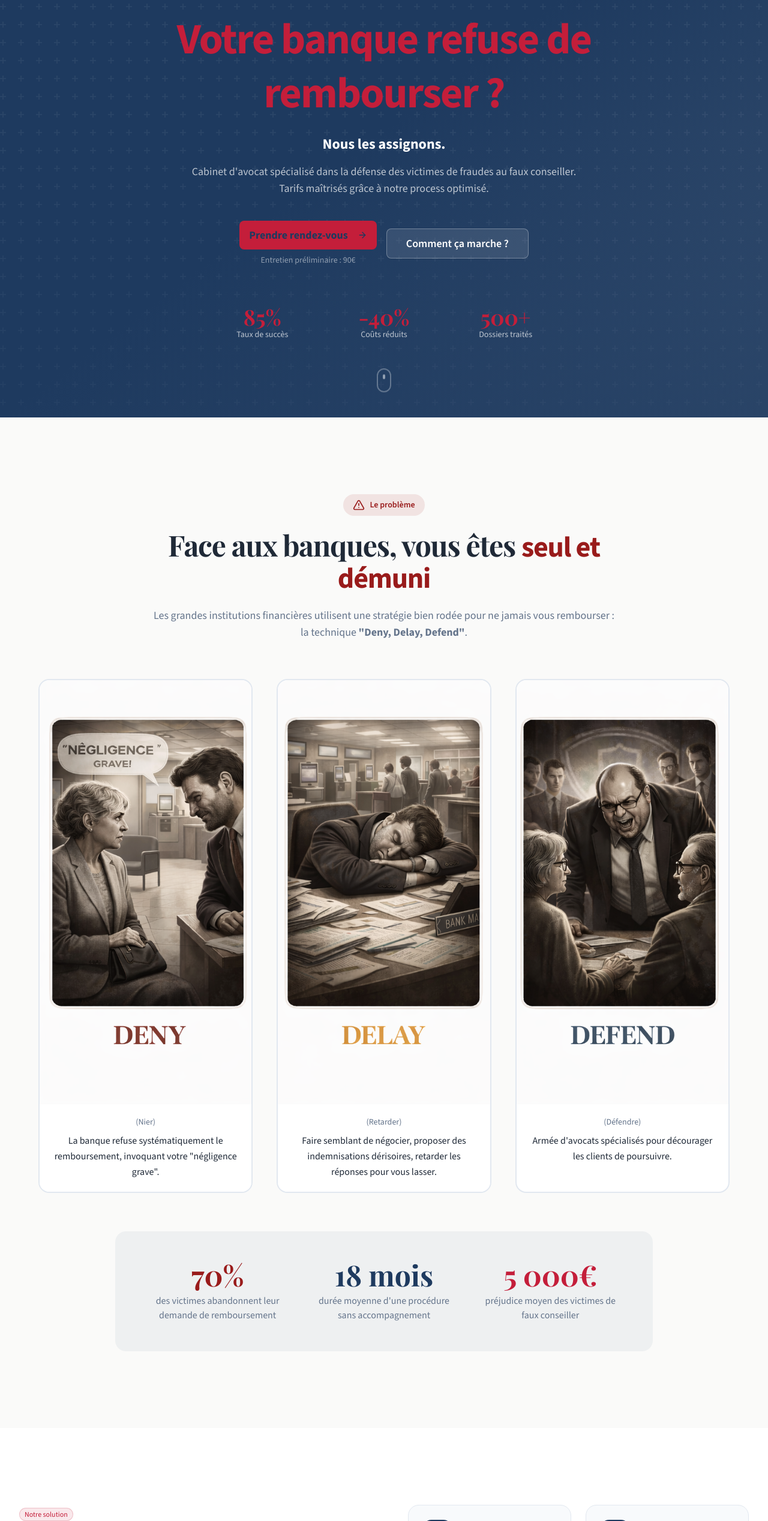
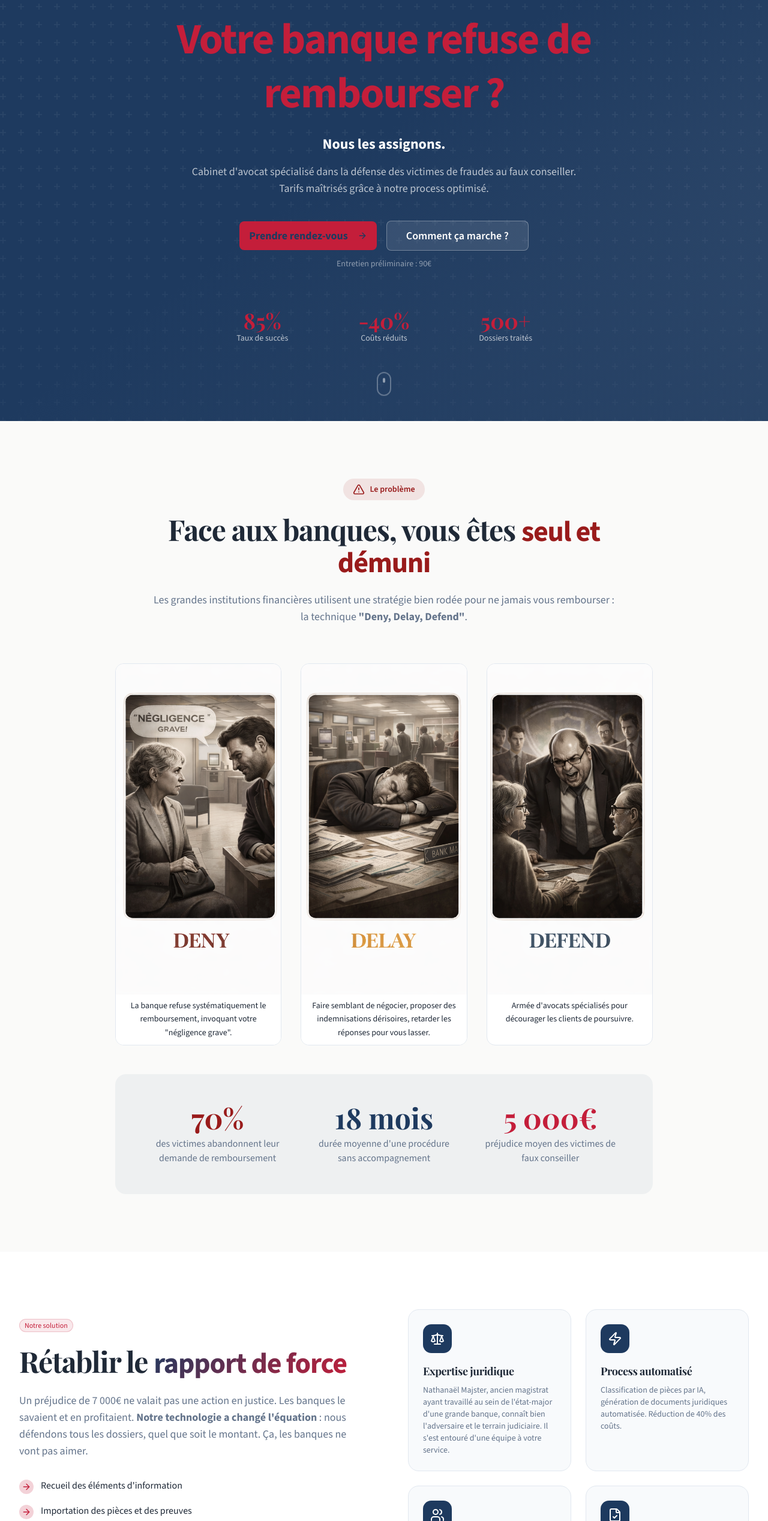
Before and after one commit to NMajster/Corentin-app, a Next.js app: page / in a window 1280 px wide. Shown: the part 264-2800 px from the top of the page at 60% size. Built offline with nearby package versions, Linux system fonts and the light colour scheme.

Commit message:
Landing page et confirmation: textes commerciaux, pricing simplifie, incitation import pieces

```diff
--- a/src/app/(booking)/rendez-vous/confirmation/page.tsx
+++ b/src/app/(booking)/rendez-vous/confirmation/page.tsx
@@ -170,56 +170,73 @@ function ConfirmationContent() {
           </CardContent>
         </Card>
 
-        {/* Actions */}
+        {/* Ajouter au calendrier si date disponible */}
         {formattedDate && (
-          <div className="grid sm:grid-cols-2 gap-4 mb-8">
+          <div className="mb-6">
             <a href={generateCalendarLink()} target="_blank" rel="noopener noreferrer">
-              <Button variant="outline" className="w-full h-14">
+              <Button variant="outline" className="w-full h-12">
                 <CalendarPlus className="w-5 h-5 mr-2" />
                 Ajouter au calendrier
               </Button>
             </a>
-            <Link href="/dashboard">
-              <Button className="w-full h-14">
-                Accéder à mon espace
-              </Button>
-            </Link>
           </div>
         )}
 
-        {!formattedDate && (
-          <div className="mb-8">
-            <Link href="/dashboard">
-              <Button className="w-full h-14">
-                Accéder à mon espace
+        {/* Appel à l'action - Import de pièces */}
+        <Card className="bg-emerald-50 border-emerald-200 mb-4">
+          <CardContent className="p-6">
+            <h3 className="font-serif font-bold text-lg mb-3 text-emerald-700">
+              ✨ Préparez votre entretien dès maintenant
+            </h3>
+            <p className="text-foreground mb-4">
+              Pour un entretien efficace, <strong>importez vos pièces</strong> dans votre espace client.
+              Plus votre dossier sera complet, plus l&apos;avocat pourra vous conseiller précisément.
+            </p>
+            <Link href="/dashboard/pieces">
+              <Button className="w-full bg-emerald-600 hover:bg-emerald-700 text-white">
+                Importer mes pièces maintenant
               </Button>
             </Link>
-          </div>
-        )}
+          </CardContent>
+        </Card>
+
+        {/* Lien discret vers l'espace */}
+        <p className="text-center text-sm text-muted-foreground mb-6">
+          Vous pourrez reprendre l&apos;import à tout moment depuis{" "}
+          <Link href="/dashboard" className="text-primary hover:underline font-medium">
+            votre espace personnel
+          </Link>
+        </p>
 
         {/* Info prochaines étapes */}
         <Card className="bg-primary text-white">
           <CardContent className="p-6">
             <h3 className="font-serif font-bold text-lg mb-4">
-              Prochaines étapes
+              Conseils pour vos pièces
             </h3>
             <ul className="space-y-3 text-white/90">
               <li className="flex items-start gap-3">
                 <Badge className="bg-white/20 text-white mt-0.5">1</Badge>
                 <span>
-                  Vous recevrez un lien de visioconférence par email avant le rendez-vous
+                  <strong>Scannez proprement</strong> vos documents (photos nettes, lisibles, pas de flou)
                 </span>
               </li>
               <li className="flex items-start gap-3">
                 <Badge className="bg-white/20 text-white mt-0.5">2</Badge>
                 <span>
-                  Préparez les documents relatifs à votre fraude (relevés, captures d&apos;écran, échanges avec la banque)
+                  <strong>Ordre chronologique</strong> : classez vos pièces par date (les plus anciennes en premier)
                 </span>
               </li>
               <li className="flex items-start gap-3">
                 <Badge className="bg-white/20 text-white mt-0.5">3</Badge>
                 <span>
-                  Notez les dates clés et montants concernés pour faciliter l&apos;entretien
+                  <strong>Décrivez chaque pièce</strong> : ajoutez une courte description pour aider l&apos;avocat (ex: "Relevé BNP octobre 2024 - virement frauduleux de 3000€")
+                </span>
+              </li>
+              <li className="flex items-start gap-3">
+                <Badge className="bg-white/20 text-white mt-0.5">4</Badge>
+                <span>
+                  <strong>Rédigez un résumé</strong> : dates clés, montants, chronologie des faits. Soyez concis et factuel.
                 </span>
               </li>
             </ul>
--- a/src/components/landing/CTA.tsx
+++ b/src/components/landing/CTA.tsx
@@ -3,7 +3,7 @@ import { ArrowRight, Phone, Mail, Clock } from "lucide-react";
 
 export function CTA() {
   return (
-    <section className="py-20 lg:py-32 bg-gradient-hero relative overflow-hidden">
+    <section className="py-16 lg:py-24 bg-gradient-hero relative overflow-hidden">
       {/* Motifs décoratifs */}
       <div className="absolute inset-0 opacity-10">
         <div
--- a/src/components/landing/FAQ.tsx
+++ b/src/components/landing/FAQ.tsx
@@ -46,7 +46,7 @@ export function FAQ() {
   ];
 
   return (
-    <section id="faq" className="py-20 lg:py-32 bg-muted/30">
+    <section id="faq" className="py-16 lg:py-24 bg-muted/30">
       <div className="container mx-auto px-4 sm:px-6 lg:px-8">
         {/* Header */}
         <div className="max-w-3xl mx-auto text-center mb-16">
--- a/src/components/landing/Hero.tsx
+++ b/src/components/landing/Hero.tsx
@@ -49,8 +49,8 @@ export function Hero() {
           </p>
 
           {/* CTA Buttons */}
+          <div className="flex flex-col items-center gap-3">
             <div className="flex flex-col sm:flex-row gap-4 justify-center items-center">
-            <div className="flex flex-col items-center">
               <Button
                 asChild
                 size="lg"
@@ -61,10 +61,6 @@ export function Hero() {
                   <ArrowRight className="ml-2 h-5 w-5" />
                 </a>
               </Button>
-              <span className="text-white/50 text-sm mt-2 font-light">
-                Entretien préliminaire : 90€
-              </span>
-            </div>
               <Button
                 asChild
                 size="lg"
@@ -73,6 +69,10 @@ export function Hero() {
               >
                 <a href="#processus">Comment ça marche ?</a>
               </Button>
+            </div>
+            <span className="text-white/50 text-sm font-light">
+              Entretien préliminaire : 90€
+            </span>
           </div>
 
           {/* Stats rapides */}
--- a/src/components/landing/Pricing.tsx
+++ b/src/components/landing/Pricing.tsx
@@ -6,7 +6,7 @@ import { Check, Star, ArrowRight, Info } from "lucide-react";
 export function Pricing() {
   const plans = [
     {
-      name: "Consultation initiale",
+      name: "Entretien préliminaire",
       price: "90€",
       priceDetail: "TTC",
       description: "Entretien de 45 minutes pour évaluer votre dossier",
@@ -28,33 +28,19 @@ export function Pricing() {
       features: [
         "1 500€ si préjudice < 25 000€",
         "3 000€ si préjudice > 25 000€",
-        "Courriers et mises en demeure",
-        "Conseils juridiques tout au long de la procédure",
-        "Accès à la plateforme client",
+        "Suivi personnalisé tout au long de la procédure",
+        "Accès temps réel à l'avancement et comptes rendus",
+        "Entretiens avec l'avocat sur demande",
+        "Une équipe dédiée : avocat, juristes et experts",
         "Assignation et plaidoirie incluses",
-        "Suivi jusqu'à la fin de la première instance",
       ],
       cta: "Prendre rendez-vous",
       popular: true,
     },
-    {
-      name: "Conseil Ponctuel",
-      price: "90€",
-      priceDetail: "TTC",
-      description: "Entretien vidéo en cours de dossier",
-      features: [
-        "Entretien en visioconférence",
-        "Point sur l'avancement du dossier",
-        "Réponses à vos questions",
-        "Conseils stratégiques",
-      ],
-      cta: "Réserver un entretien",
-      popular: false,
-    },
   ];
 
   return (
-    <section id="tarifs" className="py-20 lg:py-32 bg-white">
+    <section id="tarifs" className="py-16 lg:py-24 bg-white">
       <div className="container mx-auto px-4 sm:px-6 lg:px-8">
         {/* Header */}
         <div className="max-w-3xl mx-auto text-center mb-16">
@@ -71,7 +57,7 @@ export function Pricing() {
         </div>
 
         {/* Plans */}
-        <div className="grid grid-cols-1 md:grid-cols-3 gap-8 max-w-6xl mx-auto mb-12">
+        <div className="grid grid-cols-1 md:grid-cols-2 gap-8 max-w-4xl mx-auto mb-12">
           {plans.map((plan) => (
             <Card
               key={plan.name}
--- a/src/components/landing/Problem.tsx
+++ b/src/components/landing/Problem.tsx
@@ -24,7 +24,7 @@ export function Problem() {
   ];
 
   return (
-    <section id="probleme" className="py-20 lg:py-32 bg-background">
+    <section id="probleme" className="py-16 lg:py-24 bg-background">
       <div className="container mx-auto px-4 sm:px-6 lg:px-8">
         {/* Header */}
         <div className="max-w-3xl mx-auto text-center mb-16">
@@ -43,28 +43,27 @@ export function Problem() {
         </div>
 
         {/* Tactiques */}
-        <div className="grid grid-cols-1 md:grid-cols-3 gap-8 lg:gap-10 max-w-6xl mx-auto mb-16">
+        <div className="grid grid-cols-1 md:grid-cols-3 gap-6 lg:gap-8 max-w-4xl mx-auto mb-12">
           {tactics.map((tactic, index) => (
             <div
               key={tactic.title}
-              className="group bg-card rounded-2xl overflow-hidden border-2 border-border hover:border-primary/30 transition-all duration-300 hover:shadow-elegant-lg"
+              className="group bg-card rounded-xl overflow-hidden border border-border hover:border-primary/30 transition-all duration-300 hover:shadow-elegant"
               style={{ animationDelay: `${index * 100}ms` }}
             >
-              {/* Image - affiche l'image complète avec le titre visible */}
-              <div className="relative w-full bg-white">
+              {/* Image complète, réduite proportionnellement */}
+              <div className="relative bg-white">
                 <Image
                   src={tactic.image}
                   alt={tactic.title}
-                  width={400}
-                  height={600}
-                  className="w-full h-auto group-hover:scale-105 transition-transform duration-500"
+                  width={280}
+                  height={350}
+                  className="w-full h-auto group-hover:scale-[1.02] transition-transform duration-500"
                 />
               </div>
 
-              {/* Contenu */}
-              <div className="p-5 text-center bg-card">
-                <p className="text-sm text-muted-foreground mb-2 font-medium">({tactic.subtitle})</p>
-                <p className="text-base text-foreground leading-relaxed">
+              {/* Description */}
+              <div className="px-4 py-2 text-center bg-card">
+                <p className="text-sm text-foreground leading-relaxed">
                   {tactic.description}
                 </p>
               </div>
--- a/src/components/landing/Process.tsx
+++ b/src/components/landing/Process.tsx
@@ -19,17 +19,17 @@ export function Process() {
     },
     {
       number: "02",
-      icon: FileSignature,
-      title: "Convention d'honoraires",
-      description: "Vous recevez une proposition de convention d'honoraires avec le détail des actions ainsi financées et les frais annexes (huissier, audiencier). Ces honoraires et frais sont calculés au plus juste de vos intérêts et en fonction du préjudice.",
-      detail: "Transparence totale sur les coûts",
-    },
-    {
-      number: "03",
       icon: FileText,
       title: "Constitution du dossier",
       description: "Vous importez vos pièces via notre plateforme sécurisée. Notre système les classe automatiquement.",
       detail: "Espace client dédié",
+    },
+    {
+      number: "03",
+      icon: FileSignature,
+      title: "Convention d'honoraires",
+      description: "Grâce à nos process automatisés, nous avons réduit les coûts de traitement de 40%. Résultat : nous pouvons défendre tous les dossiers, quel que soit le montant du préjudice.",
+      detail: "Transparence totale sur les coûts",
     },
     {
       number: "04",
@@ -48,7 +48,7 @@ export function Process() {
   ];
 
   return (
-    <section id="processus" className="py-20 lg:py-32 bg-muted/30">
+    <section id="processus" className="py-16 lg:py-24 bg-muted/30">
       <div className="container mx-auto px-4 sm:px-6 lg:px-8">
         {/* Header */}
         <div className="max-w-3xl mx-auto text-center mb-16">
--- a/src/components/landing/Solution.tsx
+++ b/src/components/landing/Solution.tsx
@@ -26,7 +26,7 @@ export function Solution() {
   ];
 
   return (
-    <section id="solution" className="py-20 lg:py-32 bg-white">
+    <section id="solution" className="py-16 lg:py-24 bg-white">
       <div className="container mx-auto px-4 sm:px-6 lg:px-8">
         <div className="grid lg:grid-cols-2 gap-12 lg:gap-20 items-center">
           {/* Texte */}
@@ -39,18 +39,18 @@ export function Solution() {
               <span className="text-gradient">rapport de force</span>
             </h2>
             <p className="text-lg text-muted-foreground mb-8">
-              Grâce à notre <strong>process innovant</strong>, nous rendons accessibles des procédures
-              qui étaient auparavant réservées aux gros dossiers. Vous bénéficiez de l&apos;expertise
-              d&apos;un cabinet spécialisé à un tarif compatible avec votre préjudice.
+              Un préjudice de 7 000€ ne valait pas une action en justice. Les banques le savaient
+              et en profitaient. <strong>Notre technologie a changé l&apos;équation</strong> : nous défendons
+              tous les dossiers, quel que soit le montant. Ça, les banques ne vont pas aimer.
             </p>
 
             {/* Liste d'avantages */}
             <ul className="space-y-4 mb-8">
               {[
-                "Recueil des éléments du dossier",
-                "Tarifs transparents et maîtrisés",
-                "Espace client pour suivre l'avancement du dossier et recevoir les comptes rendus à chaque étape",
-                "Prix bas grâce à l'IA, sous contrôle de l'avocat et son équipe",
+                "Recueil des éléments d'information",
+                "Importation des pièces et des preuves",
+                "Discussion sur la marche à suivre",
+                "Application du plan d'attaque",
               ].map((item) => (
                 <li key={item} className="flex items-start gap-3">
                   <div className="w-6 h-6 rounded-full bg-accent/20 flex items-center justify-center flex-shrink-0 mt-0.5">
```
Lines whose indentation alone changed are shown as unchanged.
